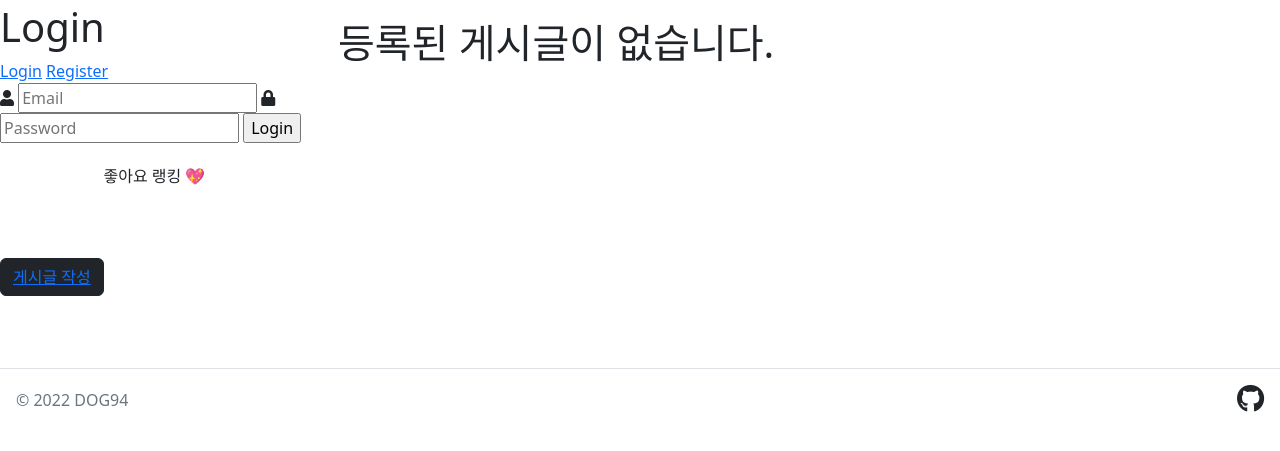
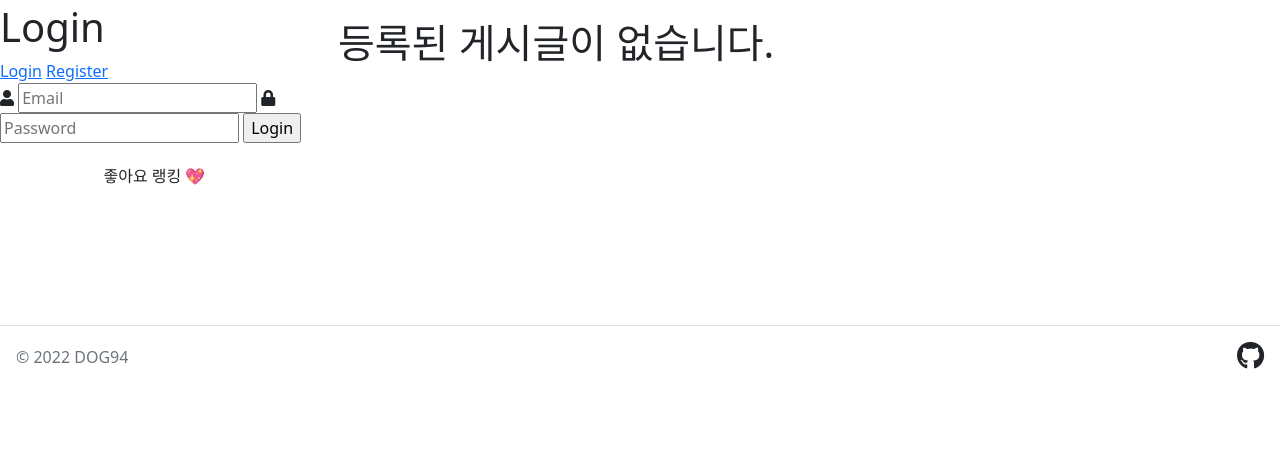
Before and after one commit to 5kiran/94DOG, a Flask app: page / in a window 1280 px wide. Shown: the part 57-508 px from the top of the page. Run offline with Flask 2, Linux system fonts and the light colour scheme; data that the repository does not hold is empty; some libraries are stand-ins or nearby versions.

Commit message:
글작성 버튼 수정

```diff
--- a/static/css/main.css
+++ b/static/css/main.css
@@ -1,5 +1,8 @@
 .sidebar{
   /* background-color: rgb(184, 151, 23); */
   max-width: 320px;
-  padding: 0px 0px 0px 0px;
 }
+a{
+  text-decoration-line: underline;
+  text-decoration: none;
+}
--- a/templates/components/home.html
+++ b/templates/components/home.html
@@ -10,5 +10,6 @@
       email : {{session['email']}}
     </div>
   </div>
+  <button type="button" onclick="location.href = '/temp'">게시글 작성</button>
   <button type="button" onclick="location.href = '/logout' ">로그아웃</button>
 </div>
--- a/templates/main.html
+++ b/templates/main.html
@@ -45,11 +45,6 @@
       {% endif %}
     </div>
   </div>
-
-  <div>
-    <button type="button" class="btn btn-dark"><a href="/temp">게시글 작성</a></button>
-  </div>
-
   <!-- footer -->
   {% include "components/footer.html" %}
 </body>
```
Also changed, not shown: static/upload/image/4035d1172f1e5d7c0ae03e5ba85690df95a364c692a3c2ae0d9e63b02b2cca8f-2022-12-07-15-03-47.jpg (added).
